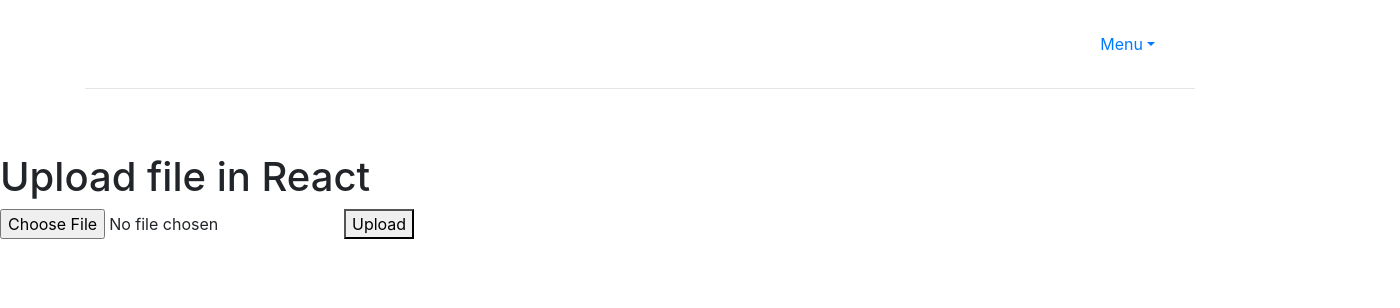
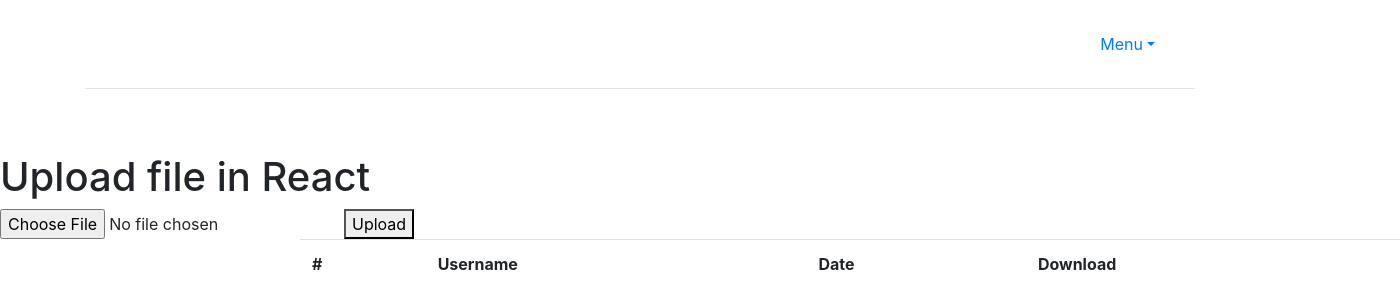
Before and after one commit to Neeraj452/HDFS-Statement-To-Tally-Auto-BRS-format, a React (Create React App) app: page /UploadRecord in a window 1280 px wide. Shown: the top 308 px of the page, 1400 px wide, since content can reach past the window. Built offline with nearby package versions, Linux system fonts and the light colour scheme.

Commit message:
first commit

```diff
--- a/src/components/UploadRecord.js
+++ b/src/components/UploadRecord.js
@@ -1,22 +1,37 @@
-import React from 'react'
-import { useSelector, useDispatch } from 'react-redux';
+import React, {useState, useEffect} from 'react'
+import { useSelector, useDispatch} from 'react-redux';
 import {fileUpload} from '../actions/AccountStatementAction'
 
 function UploadRecord() {
+      const [item, setitem] = useState("")
+      const [fileDate,setfileData]=useState("")
       const dispatch = useDispatch()
-      const myState = useSelector((store)=> store.accountStatementReducer )
+      const myState = useSelector((store)=> store.accountStatementReducer)
+      localStorage.setItem("FileData",JSON.stringify(myState.FileData))
+      const cartItems=(localStorage.getItem("FileData"))
+      useEffect(()=>{
+            setfileData(cartItems)
+      })
 
+
+      console.log("fileDate",fileDate)
       console.log(myState.FileData)
-      // const [file, setfile] = useState("")
-      var files,formData;
+
+     var files
       const setfile=(e)=>{
             console.log(e.target.files)
             files = e.target.files
-            formData = new FormData();
-            formData.append('text_file',files)
-            console.log(formData)}
+      }
 
       const hangelFile=()=>{
+            // const  dataURL = canvas.toDataURL(files[0]).toString();
+            // localStorage.setItem((files[0].name, dataURL);
+            const reader = new FileReader()
+            reader.addEventListener("load",()=>{
+                  localStorage.setItem(files[0].name, reader.result);
+            })
+            reader.readAsDataURL(files[0])
+
             const d = new Date();
             const date = d.getDate()+ "/" + d.getMonth() + "/" + d.getFullYear() +" "+ d.getHours() +":"+d.getMinutes()
             const object ={
@@ -27,13 +42,47 @@
             dispatch(fileUpload(object))
       }
 
+      const Download =()=>{
+            myState.FileData.map((Element)=>{
+            const {name}=Element
+            const data = localStorage.getItem(name)
+            return setitem(data)
+      })
+      }
 
       return (
+
             <div>
                 <h1>Upload file in React</h1>
                 <input type="file" onChange={ (e)=>setfile(e)} name='text_file'></input>
                 <button type="button" onClick={hangelFile}>Upload</button>
+                <div>
+                <table className="table table-striped">
+
+                     <tr>
+                     <th>#</th>
+                     <th>Username</th>
+                     <th>Date</th>
+                     <th>Download</th>
+                     </tr>
+                     <tbody>
+                           {
+                             fileDate && JSON.parse(fileDate).map((Element)=>{
+                                       const {id,name,date} = Element
+                                       return (
+                                             <tr><td>{id}</td>
+                                             <td>{name}</td>
+                                             <td>{date}</td>
+                                             <td><a href={item} download={name} onClick={Download}><button type="button">Download</button> </a></td></tr>
+                                       )
+                                 })
+                           }
+
+                        </tbody>
+                        </table>
+                </div>
             </div>
+
       )
 }
 
```
